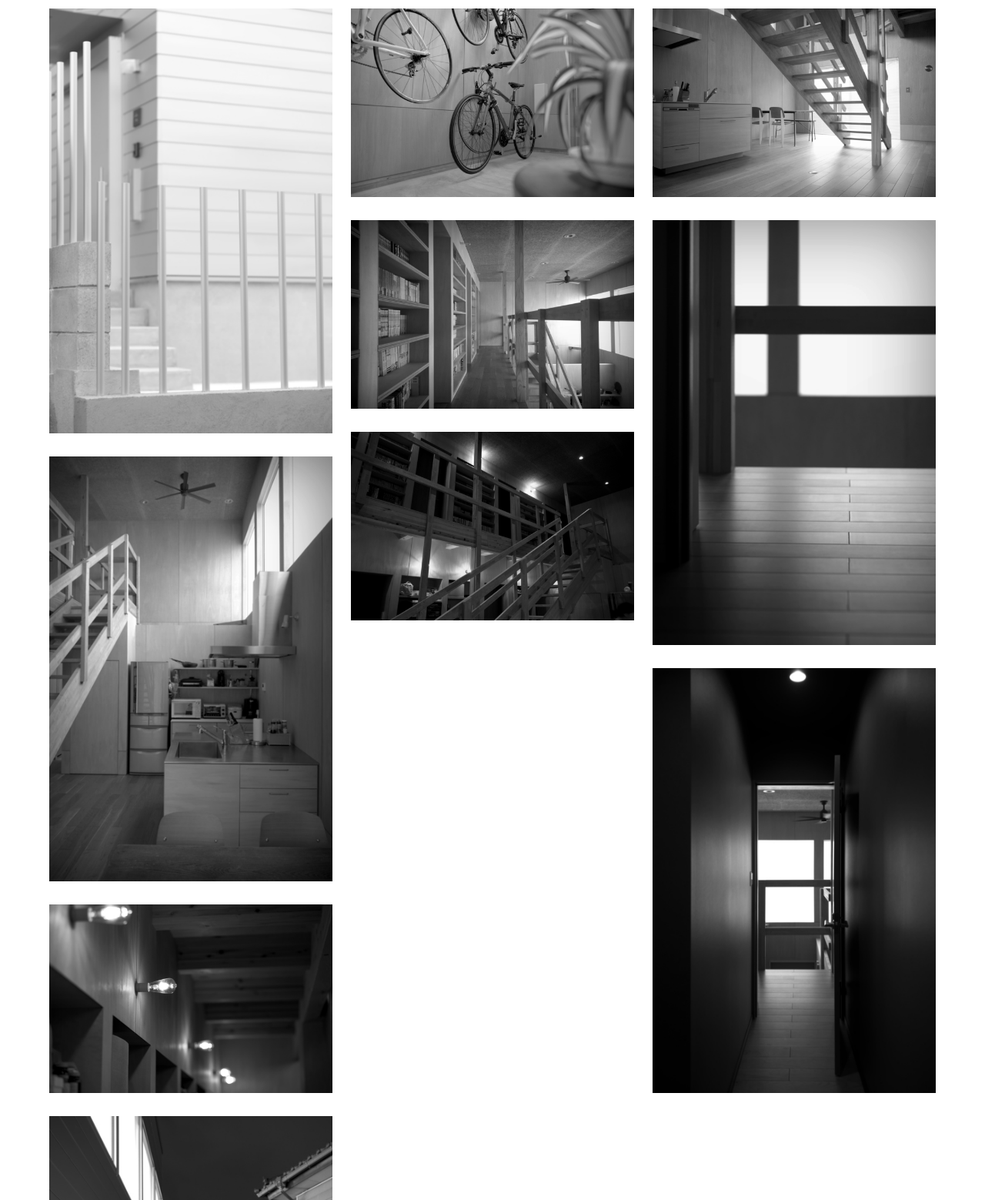
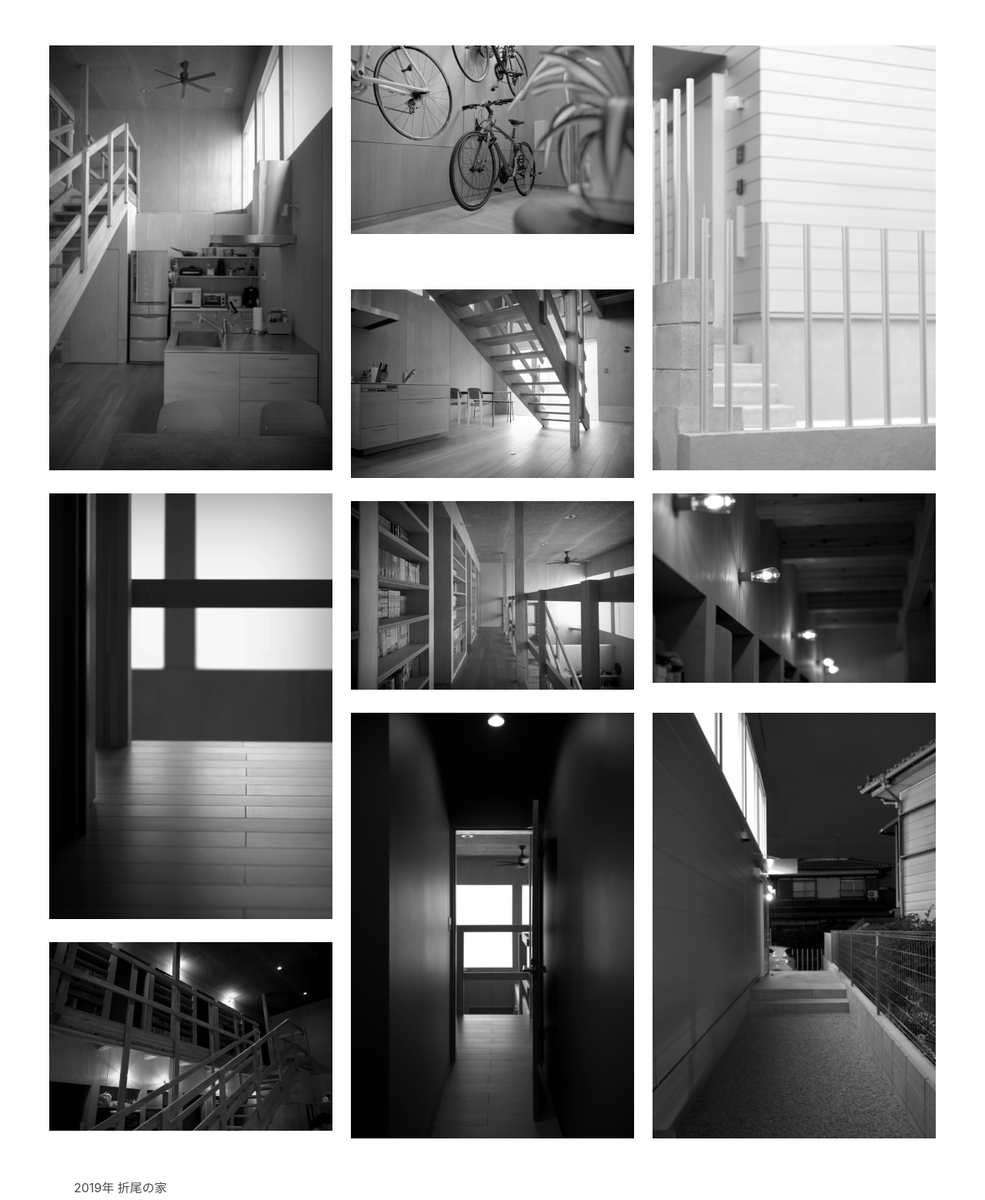
Before and after one commit to kanabakariz/kanabakariz.github.io, a plain HTML site: page works/orio.html in a window 1280 px wide. Shown: the part 41-1600 px from the top of the page at 77% size. Drawn offline with nearby package versions, Linux system fonts and the light colour scheme.

Commit message:
佐賀と折尾の画像位置調整

```diff
--- a/works/orio.html
+++ b/works/orio.html
@@ -35,56 +35,70 @@
             </div>
         </nav>
         <main>
+            <section class="section">
                 <section class="container">
-
-                <!--<div class="container">-->
-                    <div id="macy-container">
+                    <div class="tile is-ancestor">
+                        <div class="tile is-vertical">
+                            <div class="tile">
+                                <div class="tile is-parent is-vertical is-4">
+                                    <div class="tile is-child">
                                         <div>
-                            <img src="/public/img/small/orio01.jpg">
-                        </div>
-                        <div>
-                            <img src="/public/img/small/orio02.jpg">
-                        </div>
-                        <div>
-                            <img src="/public/img/small/orio03.jpg">
-                        </div>
-                        <div>
-                            <img src="/public/img/small/orio04.jpg">
-                        </div>
-                        <div>
-                            <img src="/public/img/small/orio05.jpg">
-                        </div>
-                        <div>
-                            <img src="/public/img/small/orio06.jpg">
-                        </div>
-                        <div>
-                            <img src="/public/img/small/orio07.jpg">
-                        </div>
-                        <div>
-                            <img src="/public/img/small/orio08.jpg">
-                        </div>
-                        <div>
-                            <img src="/public/img/small/orio09.jpg">
-                        </div>
-                        <div>
-                            <img src="/public/img/small/orio10.jpg">
+                                            <img src="/public/img/small/orio04.jpg" style="width:100%; height: 100%">
                                         </div>
                                     </div>
-                <!--</div>-->
-                <script src="/public/js/macy.js"></script>
-                <script>
-                    var macy = Macy({
-                        container: '#macy-container',
-                        trueOrder: true,
-                        waitForImages: false,
-                        margin: 24,
-                        columns: 3,
-                        breakAt: {
-                            740: 2,
-                            520: 1
-                        }
-                    });
-                </script>
+                                    <div class="tile is-child">
+                                        <div>
+                                            <img src="/public/img/small/orio06.jpg" style="width:100%; height: 100%">
+                                        </div>
+                                    </div>
+                                    <div class="tile is-child">
+                                        <div>
+                                            <img src="/public/img/small/orio08.jpg" style="width:100%; height: 100%">
+                                        </div>
+                                    </div>
+                                </div>
+                                <div class="tile is-parent is-vertical is-4">
+                                    <div class="tile is-child">
+                                        <div style="padding-bottom: 42px">
+                                            <img src="/public/img/small/orio02.jpg" style="width:100%; height: 100%">
+                                        </div>
+                                    </div>
+                                    <div class="tile is-child">
+                                        <div>
+                                            <img src="/public/img/small/orio03.jpg" style="width:100%; height: 100%">
+                                        </div>
+                                    </div>
+                                    <div class="tile is-child">
+                                        <div>
+                                            <img src="/public/img/small/orio05.jpg" style="width:100%; height: 100%">
+                                        </div>
+                                    </div>
+                                    <div class="tile is-child">
+                                        <div>
+                                            <img src="/public/img/small/orio09.jpg" style="width:100%; height: 100%">
+                                        </div>
+                                    </div>
+                                </div>
+                                <div class="tile is-parent is-vertical is-4">
+                                    <div class="tile is-child">
+                                        <div>
+                                            <img src="/public/img/small/orio01.jpg" style="width:100%; height: 100%">
+                                        </div>
+                                    </div>
+                                    <div class="tile is-child">
+                                        <div>
+                                            <img src="/public/img/small/orio07.jpg" style="width:100%; height: 100%">
+                                        </div>
+                                    </div>
+                                    <div class="tile is-child">
+                                        <div>
+                                            <img src="/public/img/small/orio10.jpg" style="width:100%; height: 100%">
+                                        </div>
+                                    </div>
+                                </div>
+                            </div>
+                        </div>
+                    </div>
                 </section>
                 <section class="section">
                     <div class="container">
@@ -116,7 +130,7 @@
                         </div>
                     </div>
                 </section>
-
+            </section>
         </main>
         <script src="/public/js/main.js"></script>
     </body>
```
Also changed, not shown: works/saga.html (+42 -78 lines). Lines whose indentation alone changed are shown as unchanged.
